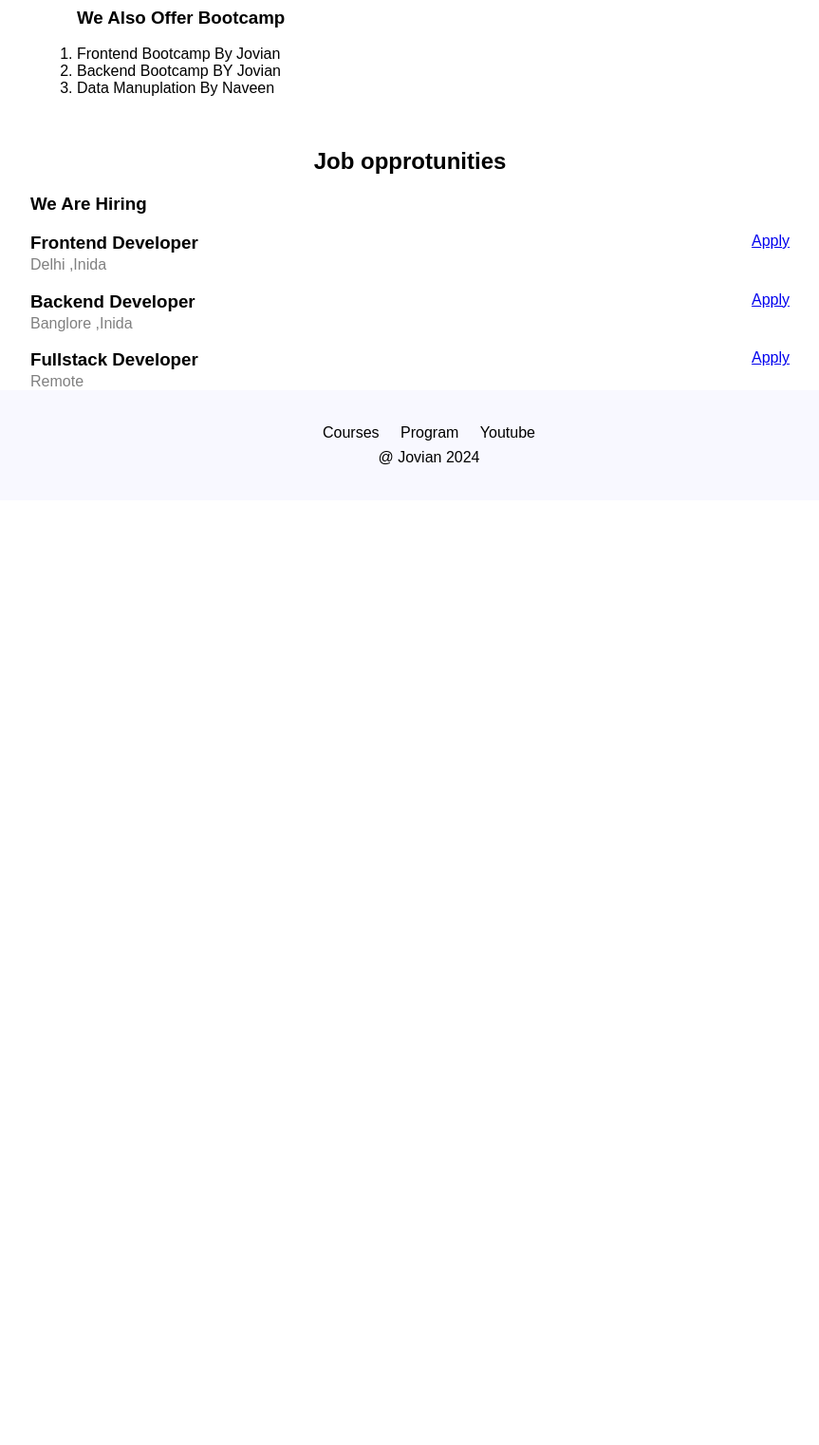
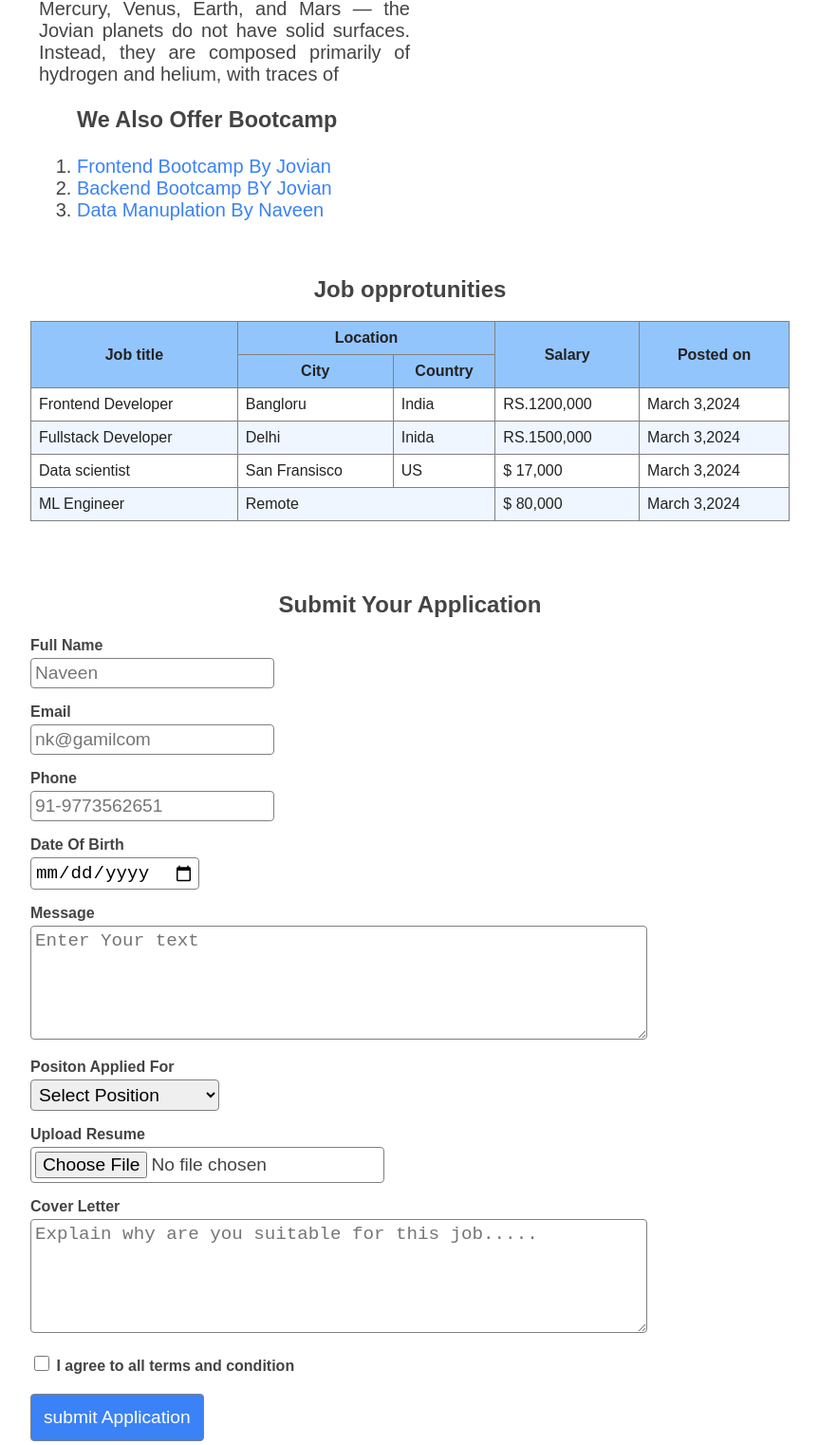
Before and after one commit to naveenk76/FirstWebSite, a plain HTML site: page index.html in a window 1280 px wide. Shown: the part 419-1941 px from the top of the page at 95% size, without its empty margins (208-1071 px from the left). Before the commit the page ends 946 px from the top, so only its background shows below. Drawn offline with Linux system fonts and the light colour scheme.

Commit message:
Updated My project

```diff
--- a/index.html
+++ b/index.html
@@ -4,6 +4,11 @@
 <head>
 
     <title>My Website</title>
+    <link rel="preconnect" href="https://fonts.googleapis.com">
+    <link rel="preconnect" href="https://fonts.gstatic.com" crossorigin>
+    <link
+        href="https://fonts.googleapis.com/css2?family=Inter:wght@100..900&family=Roboto:ital,wght@0,400;0,500;0,700;0,900;1,400&display=swap"
+        rel="stylesheet">
     <link rel="Stylesheet" href="style.css">
 </head>
 
@@ -41,9 +46,9 @@
             <div class="bootcamp">
                 <ol class="bootcamp-data">
                     <h3>We Also Offer Bootcamp</h3>
-                    <li>Frontend Bootcamp By Jovian</li>
-                    <li>Backend Bootcamp BY Jovian</li>
-                    <li>Data Manuplation By Naveen</li>
+                    <li><a href="#">Frontend Bootcamp By Jovian</a></li>
+                    <li><a href="#">Backend Bootcamp BY Jovian</a></li>
+                    <li><a href="#">Data Manuplation By Naveen</a></li>
                 </ol>
 
             </div>
@@ -56,27 +61,123 @@
     </div>
 
     <h2>Job opprotunities</h2>
+
     <div class="jobs">
-        <h3>We Are Hiring</h3>
-        <div>
-            <a class="apply" href="#">Apply</a>
-            <h3 class="jobrole">Frontend Developer </h3>
-            <div class="location">Delhi ,Inida</div>
-        </div>
+        <table class="job-table">
+            <tr class="jobs-header-row">
+                <th rowspan="2">Job title</th>
+                <th colspan="2">Location</th>
+                <th rowspan="2">Salary</th>
+                <th rowspan="2">Posted on</th>
+            </tr>
 
-        <div>
-            <a class="apply" href="#">Apply</a>
-            <h3 class="jobrole">Backend Developer </h3>
-            <div class="location">Banglore ,Inida</div>
-        </div>
+            <tr class="jobs-header-row">
+                <th>City</th>
+                <th>Country</th>
+            </tr>
 
-        <div>
-            <a class="apply" href="#">Apply</a>
-            <h3 class="jobrole">Fullstack Developer </h3>
-            <div class="location"> Remote </div>
-        </div>
+            <tr class="jobs-data-row">
+                <td>Frontend Developer </td>
+                <td>Bangloru</td>
+                <td>India</td>
+                <td>RS.1200,000</td>
+                <td> March 3,2024</td>
+            </tr>
+
+            <tr class="jobs-data-row">
+                <td>Fullstack Developer</td>
+                <td>Delhi</td>
+                <td>Inida</td>
+                <td>RS.1500,000</td>
+                <td> March 3,2024</td>
+            </tr>
+
+            <tr class="jobs-data-row">
+                <td>Data scientist</td>
+                <td>San Fransisco</td>
+                <td>US</td>
+                <td>$ 17,000 </td>
+                <td> March 3,2024</td>
+            </tr>
+            <tr class="jobs-data-row">
+                <td>ML Engineer</td>
+                <td colspan="2">Remote </td>
+                <td>$ 80,000</td>
+                <td> March 3,2024</td>
+            </tr>
+
+        </table>
 
     </div>
+
+    <div class="application">
+        <h2>Submit Your Application</h2>
+
+        <form class="application-form" action="https://formbold.com/s/9BgRP" method="POST" enctype="multipart/form-data">
+            <div class="form-group">
+                <label for="name"> Full Name</label><br>
+                <input type="text" id="name" name="Name" placeholder="Naveen" required>
+            </div>
+
+            <div class="form-group">
+                <label for="email">Email</label><br>
+                <input type="email" id="email" name="Email Adress" placeholder="nk@gamilcom" required>
+            </div>
+
+            <div class="form-group">
+                <label for="phone">Phone</label><br>
+                <input type="number" id="phone" name="Number" placeholder="91-9773562651" required>
+            </div>
+
+            <div class="form-group">
+                <label for="date">Date Of Birth</label><br>
+                <input type="date" id="date" name="Date of birth" required>
+            </div>
+
+            <div class="form-group">
+                <label for="text-area">Message</label><br>
+                <textarea id="text-area" name="Massage" rows="5" placeholder="Enter Your text" required></textarea>
+            </div>
+
+            <div class="form-group">
+                <label for="position"> Positon Applied For</label><br>
+                <select id="position" name-="position applied" required>
+                    <option value="">Select Position</option>
+                    <option value="Frontend Developer">Fronted Developer</option>
+                    <option value="Fullstack Developer">Fullstack Developer</option>
+                    <option value="Data Scinetist">Data Scientist</option>
+                    <option value="ML Engineer">ML Engineer</option>
+                </select>
+            </div>
+
+            <div class="form-group">
+                <label for="resume">Upload Resume</label><br>
+                <input type="file" id="resume" name="Resume" accept=".doc , .pdf,.docx" required>
+            </div>
+
+            <div class="form-group">
+                <label for="coverlatter">Cover Letter</label><Br>
+
+                <textarea id="coverlatter" name="coverlatter" rows="5" required
+                    placeholder="Explain why are you suitable for this job....."></textarea>
+            </div>
+
+            <div class="form-group">
+                <label for="checkbox">
+                    <input type="checkbox" id="checkbox" name="terms condition" required>
+                    I agree to all terms and condition
+                </label>
+            </div>
+
+            <div class="form-group">
+                <input type="submit" value="submit Application" required>
+            </div>
+
+
+        </form>
+    </div>
+
+
 
     <div class="footer">
         <ul class="footer-list">
--- a/style.css
+++ b/style.css
@@ -2,6 +2,8 @@ body {
     padding: 0;
     margin: 0;
     font-family: sans-serif;
+    text-align: justify;
+    color: #444444;
 }
 
 .logo-img {
@@ -38,6 +40,49 @@ body {
 .about-data {
     width: 50%;
     padding: 9px;
+    font-size: 1.25rem;
+}
+
+.application {
+    max-width: 800px;
+    margin: 0 auto;
+    padding: 9px;
+}
+
+.form-group {
+    margin: 16px 0;
+}
+
+.form-group textarea {
+    width: 80%;
+    font-family: 'Roboto' sans-serif;
+}
+
+.form-group input[type="checkbox"] {
+    width: 16px;
+    height: 16px;
+}
+
+.form-group input[type="submit"] {
+    background-color: #3B82F6;
+    color: white;
+    font-weight: 500;
+    padding: 13px;
+    cursor: pointer;
+}
+
+.application-form label {
+    font-weight: 600;
+}
+
+.application-form input,
+select,
+textarea {
+    padding: 4px;
+    font-size: 1.2rem;
+    margin-top: 4px;
+    border-radius: 4px;
+    border: 1px solid gray;
 }
 
 .jobs {
@@ -57,8 +102,29 @@ h1 {
     float: right;
 }
 
-.location {
-    color: gray;
+
+.job-table {
+    width: 100%;
+    border: 1px solid grey;
+    border-collapse: collapse;
+    color: #222222;
+    margin-bottom: 45px;
+}
+
+.jobs-header-row th {
+    border: 1px solid grey;
+    padding: 8px;
+    background-color: #93C5FD;
+    text-align: center;
+}
+
+.job-table tr:nth-child(even) {
+    background-color: #EFF6FF;
+}
+
+.jobs-data-row td {
+    border: 1px solid grey;
+    padding: 8px;
 }
 
 .jobrole {
@@ -66,18 +132,29 @@ h1 {
 }
 
 .footer {
-    background-color: ghostwhite;
+    background-color: #D1D5DB;
     list-style-type: none;
     text-align: center;
-    padding:20px;
+    padding: 20px;
 }
 
 .footer-list li {
     display: inline;
-    margin:9px;
+    margin: 9px;
 
 }
 
-.copyright{
-    margin-top:8px;
+.copyright {
+    margin-top: 15px;
+    font-size: 0.875rem;
+    color: grey;
 }
+
+a {
+    text-decoration: none;
+    color: #3B82F6;
+}
+
+a:hover {
+    color: #1D4ED8;
+}
```
